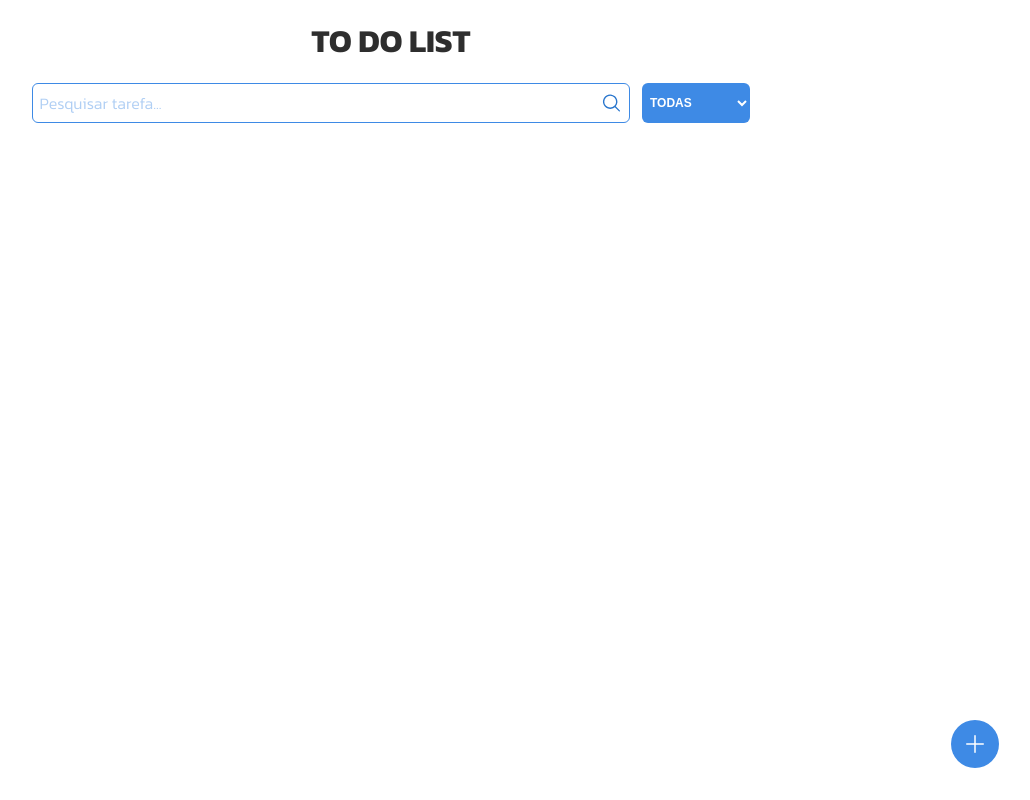
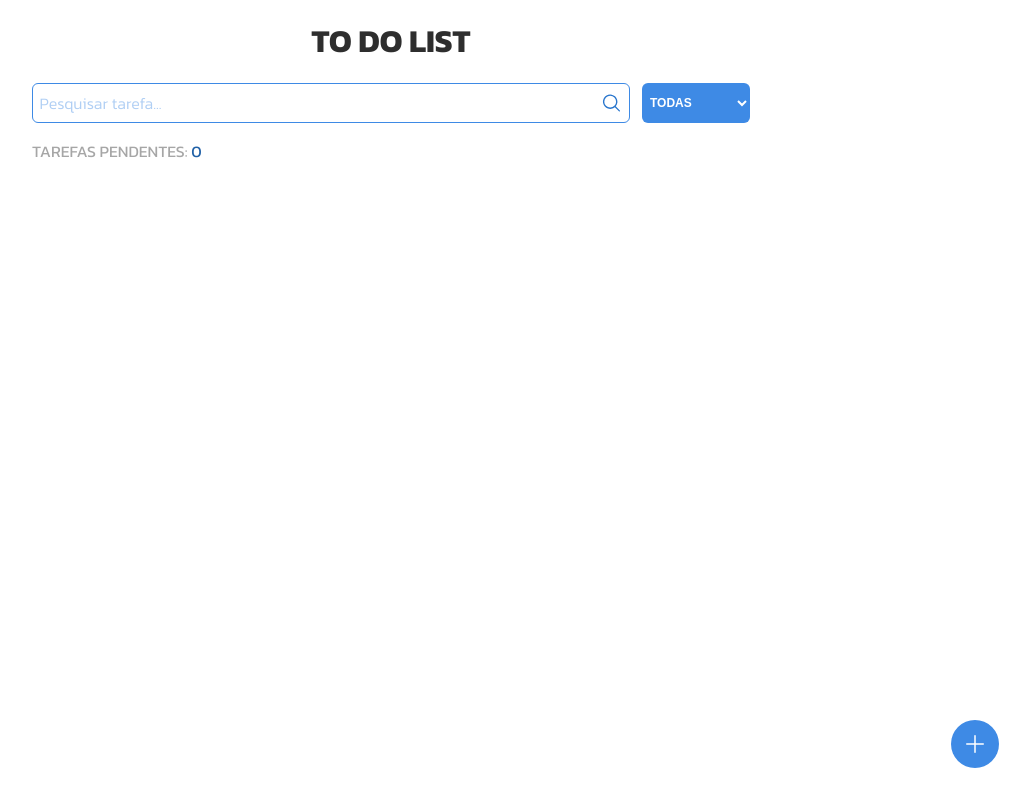
Before and after one commit to gabrielbuttendorf/to-do-list, a React (Vite) app: page / in a window 1280 px wide. Shown: the whole page, without its empty margins (249-1279 px from the left). Built offline with nearby package versions, Linux system fonts and the light colour scheme.

Commit message:
added pending tasks counter

```diff
--- a/src/App.jsx
+++ b/src/App.jsx
@@ -137,6 +137,8 @@ const App = () => {
         </select>
       </div>
 
+      <p className={styles.pending}>Tarefas pendentes: <span>{tarefasPendentes}</span></p>
+
       <ul className={styles.tarefaItemWrapper}>
         {tarefasExibir.map((tarefa) => (
           <TarefaItem
@@ -155,8 +157,7 @@ const App = () => {
         <PlusIcon size={24} />
       </button>
 
-      {/* <p>Tarefas pendentes: {tarefasPendentes}</p>
-      <button onClick={() => atualizaStatusTarefa(true)}>
+      {/* <button onClick={() => atualizaStatusTarefa(true)}>
         Todas concluídas
       </button>
       <button onClick={() => atualizaStatusTarefa(false)}>
--- a/src/App.module.css
+++ b/src/App.module.css
@@ -57,6 +57,16 @@ main {
   outline: none;
 }
 
+.pending {
+  text-transform: uppercase;
+  font-weight: 400;
+  color: var(--gray-400);
+}
+
+.pending span {
+  color: var(--blue-700);
+}
+
 .tarefaItemWrapper {
   padding: 1rem 2rem;
   display: grid;
```
